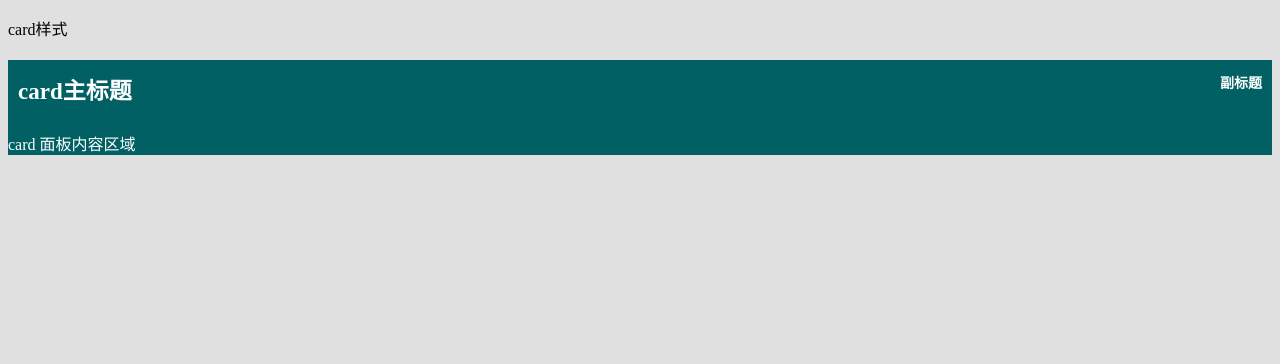
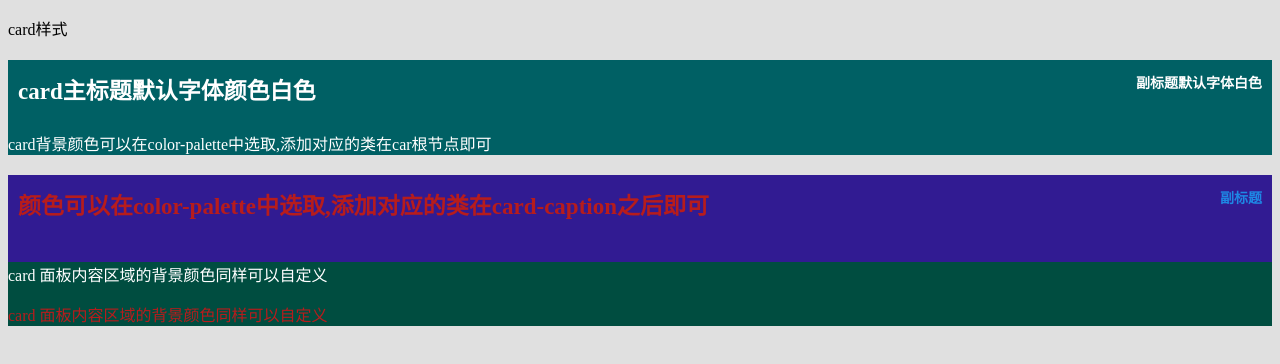
Before and after one commit to wangweihui/sassdemo, a plain HTML site: page Pages/card.html in a window 1280 px wide. Drawn offline with Linux system fonts and the light colour scheme.

Commit message:
no message

```diff
--- a/Pages/card.html
+++ b/Pages/card.html
@@ -12,12 +12,24 @@
 		<div class="card cyan darken-4">
 			<div class="card-heading">
 				<h3 class="card-caption">
-                        card主标题
-                        <span class="card-subcaption">副标题</span>
+                        card主标题默认字体颜色白色
+                        <span class="card-subcaption">副标题默认字体白色</span>
                     </h3>
 			</div>
 			<div class="card-body">
-				card 面板内容区域
+				card背景颜色可以在color-palette中选取,添加对应的类在car根节点即可
+			</div>
+		</div>
+		<div class="card deep-purple darken-4">
+			<div class="card-heading">
+				<h3 class="card-caption red-text text-darken-4">
+                        颜色可以在color-palette中选取,添加对应的类在card-caption之后即可
+                        <span class="card-subcaption  blue-text text-darken-1">副标题</span>
+                    </h3>
+			</div>
+			<div class="card-body teal darken-4">
+				<p>card 面板内容区域的背景颜色同样可以自定义</p>
+				<p class="red-text text-darken-4">card 面板内容区域的背景颜色同样可以自定义</p>
 			</div>
 		</div>
 	</body>
```
